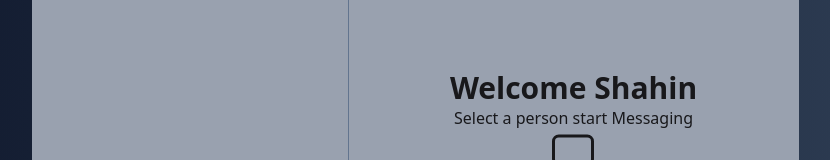
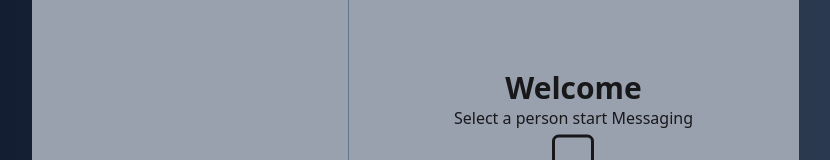
Before and after one commit to shahin-hossain-dev/chat-app-deployment, a React (Vite) app in the folder frontend/: page / in a window 1280 px wide. Shown: the part 276-436 px from the top of the page, without its empty margins (225-1055 px from the left). Built offline with nearby package versions, Linux system fonts and the light colour scheme; no server answers; sample sign-in values are in the browser's storage.

Commit message:
frontend: add: Realtime active user

```diff
--- a/frontend/src/components/messages/MessageContainer.jsx
+++ b/frontend/src/components/messages/MessageContainer.jsx
@@ -3,6 +3,7 @@ import useConversation from "../../zustand/useConversation";
 import MassageInput from "./MassageInput";
 import Massages from "./Massages";
 import { IoChatboxOutline } from "react-icons/io5";
+import { useAuthContext } from "../../context/AuthContext";
 
 const MessageContainer = () => {
   const { selectedConversation, setSelectedConversation } = useConversation();
@@ -37,11 +38,12 @@ const MessageContainer = () => {
 };
 
 const NoChatSelected = () => {
+  const { authUser } = useAuthContext();
   return (
     <div className="flex items-center justify-center w-full h-full">
       <div className="text-center flex flex-col items-center">
         <p className="text-xl md:text-2xl lg:text-3xl font-semibold">
-          Welcome Shahin
+          Welcome {authUser.fullName}
         </p>
         <p className="font-medium">Select a person start Messaging</p>
         <IoChatboxOutline className="text-xl md:text-5xl" />
--- a/frontend/src/components/sidebar/Conversation.jsx
+++ b/frontend/src/components/sidebar/Conversation.jsx
@@ -1,8 +1,12 @@
+import { useSocketContext } from "../../context/SocketContext";
 import useConversation from "../../zustand/useConversation";
 
 const Conversation = ({ conversation, lastIdx }) => {
   const { selectedConversation, setSelectedConversation } = useConversation();
   const isSelected = selectedConversation?._id === conversation._id;
+  const { onlineUsers } = useSocketContext();
+
+  const isOnline = onlineUsers.includes(conversation._id);
 
   return (
     <>
@@ -12,7 +16,9 @@ const Conversation = ({ conversation, lastIdx }) => {
         } flex gap-2 items-center rounded-full cursor-pointer hover:bg-blue-500 p-2 `}
         onClick={() => setSelectedConversation(conversation)}
       >
-        <div className="avatar avatar-online">
+        <div
+          className={`avatar ${isOnline ? "avatar-online" : "avatar-offline"}`}
+        >
           <div className="w-12 rounded-full">
             <img src={conversation.profilePic} />
           </div>
--- a/frontend/src/context/SocketContext.jsx
+++ b/frontend/src/context/SocketContext.jsx
@@ -36,7 +36,7 @@ const SocketContextProvider = ({ children }) => {
         setSocket(null);
       }
     }
-  }, []);
+  }, [authUser]);
   return (
     <SocketContext.Provider value={{ socket, onlineUsers }}>
       {children}
```
